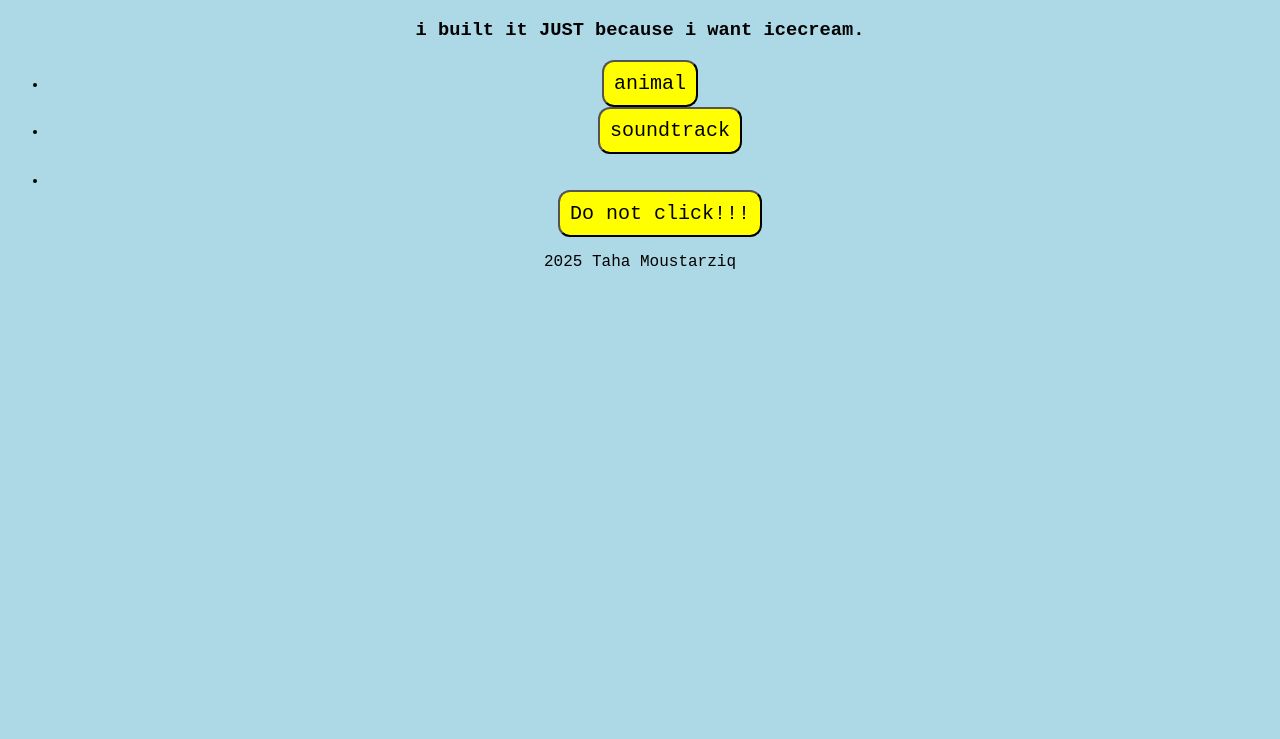
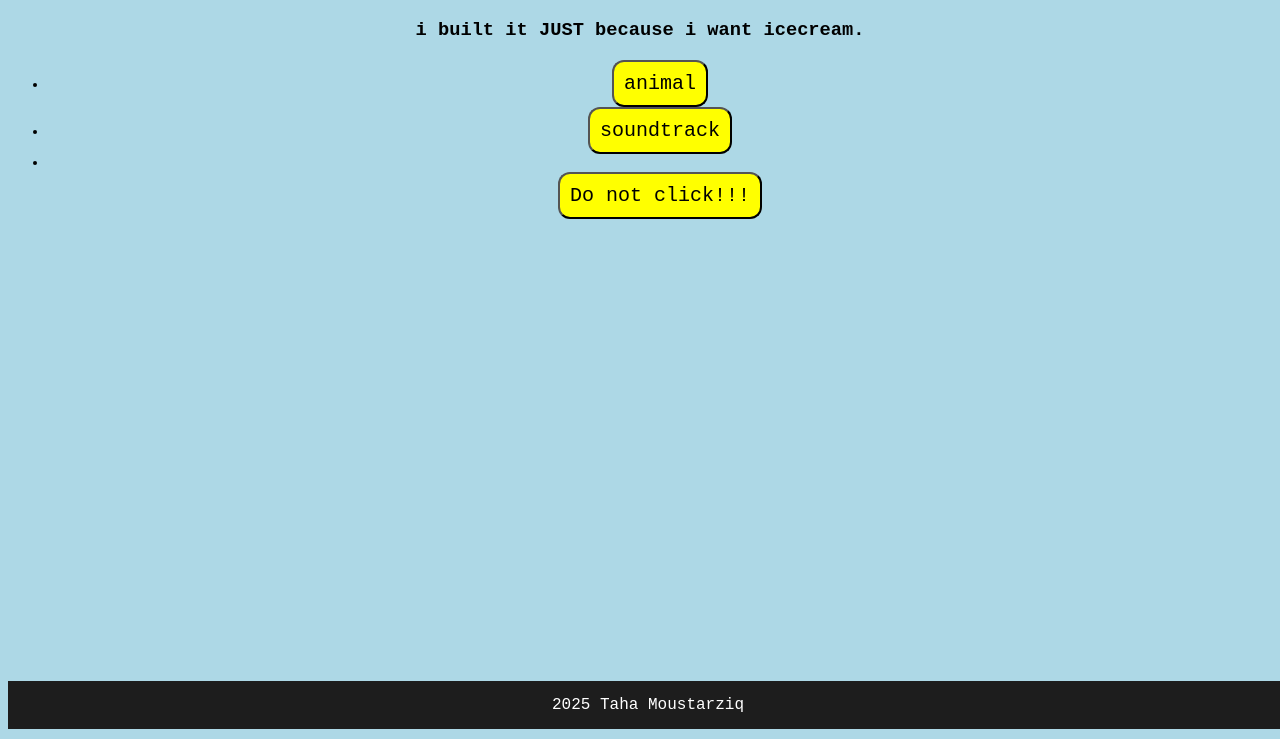
Before and after one commit to homoudahmed28-coder/swirl1, a plain HTML site: page index.html in a window 1280 px wide. Shown: the part 61-800 px from the top of the page. Drawn offline with Linux system fonts and the light colour scheme.

Commit message:
Refactor swirl.css for improved styling and layout

```diff
--- a/swirl.css
+++ b/swirl.css
@@ -33,14 +33,13 @@ button:hover{
     box-shadow: rgb(38, 57, 77) 0px 20px 30px -10px;
 
 }
-.an{
-    margin-right: 20px
+.s{
+    margin-top: 20px;
+
 }
-.s{
-    margin-left: 20px}
-    .rick{
-    margin-top: 30px;
-    }
+.rick{
+margin-top: 30;
+}
 i{
     font-family:"classic",Arial, sans-serif;
     font-size: 25px;
@@ -48,6 +47,16 @@ i{
 .i:hover{
     font-family:"classic",Arial, sans-serif;
     text-transform: lowercase;
+}
+footer{
+    margin-bottom: 10px;
+    color: #ffffff;
+    background: #1d1d1d;
+    text-align:center;
+    padding: 15px;
+  position: fixed;
+  bottom: 0;
+  width: 100%;
 }
 @font-face {
     font-family: "classic";
```
